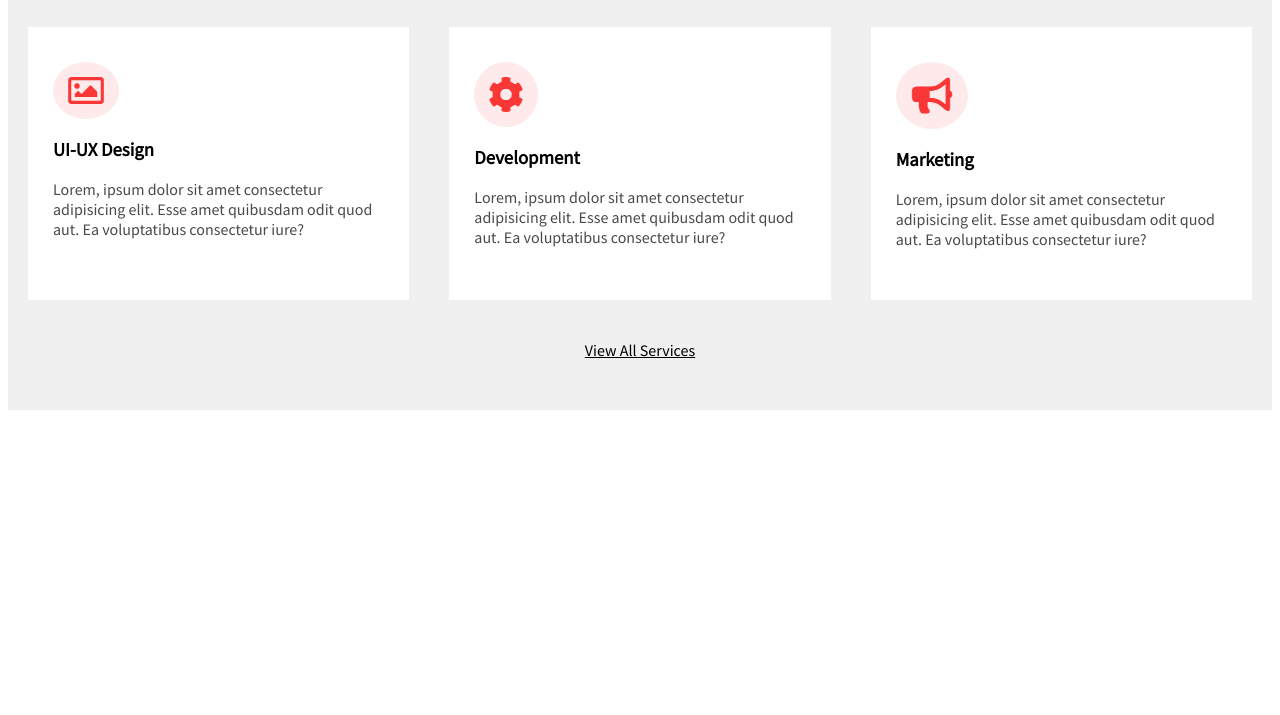
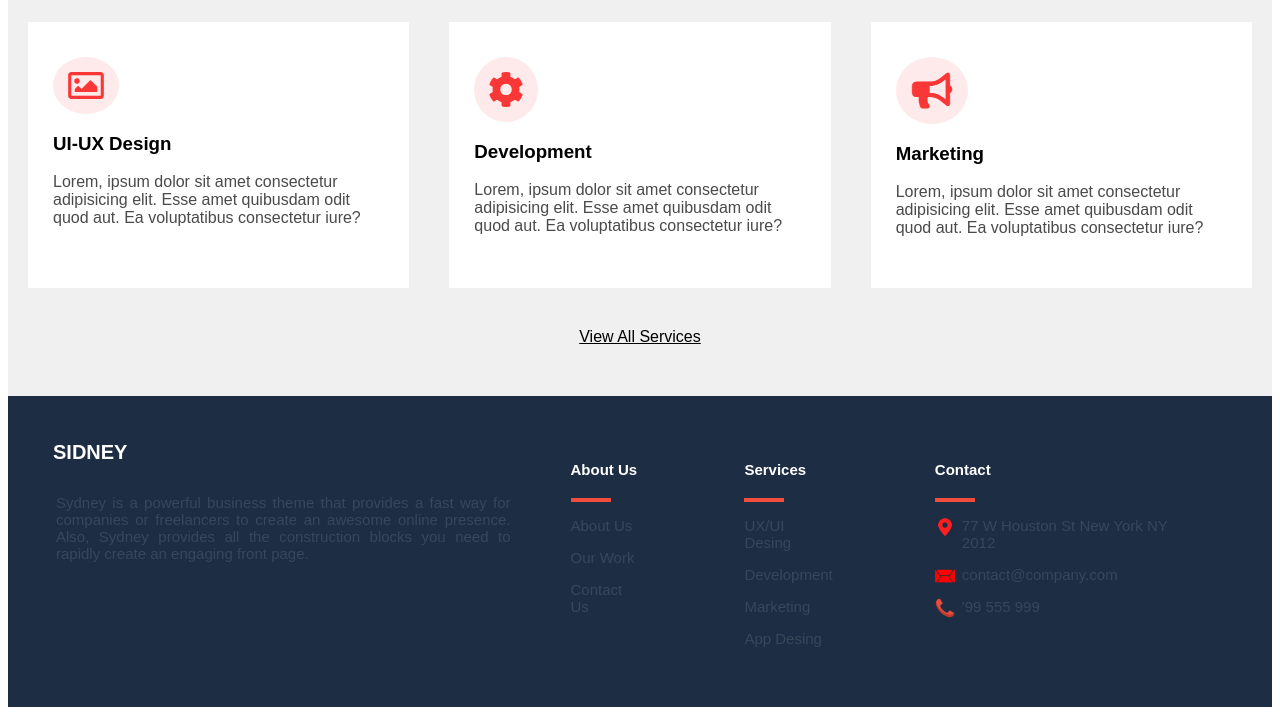
Before and after one commit to noemiAmaya/renponsive_landing, a plain HTML site: page index.html in a window 1280 px wide. Shown: the part 157-872 px from the top of the page. Before the commit the page ends 800 px from the top, so only its background shows below. Drawn offline with Linux system fonts and the light colour scheme.

Commit message:
Footer (#2)
* Footer actualizado

* cambiando css footer

* Ajustes template version celular

```diff
--- /dev/null
+++ b/css/footer.css
@@ -0,0 +1,56 @@
+*{
+    font-family: sans-serif ;
+}
+footer{
+    background-color: #1D2D44;
+    padding: 20px;
+    font-size: 15px;
+    color: #37485A;
+
+}
+
+.box-title{
+   font-size: 20px;
+   font-weight: 600;
+   color: white;
+}
+
+.box-description{
+    margin: 30px 10px 20px 3px;
+    text-align: justify;
+}
+
+.box-1{
+    color: white;
+    font-weight: 600;
+    margin: 20px 0px;
+
+
+}
+.images{
+    width: 20px;
+    height: 20px;
+    float: left;
+    margin: 0px 7px 0px 0px;
+}
+
+.red-line{
+    border-bottom :4px #F24C3A solid;
+    width: 40px;
+
+}
+
+@media only screen and (min-width: 768px){
+    .box-principal{
+        width: 40%;
+    }
+    .box-x{
+        padding:0px 50px 0px 50px;
+
+    }
+    footer{
+        padding: 45px
+
+    }
+
+  }
--- a/index.html
+++ b/index.html
@@ -6,9 +6,8 @@
     <meta name="viewport" content="width=device-width, initial-scale=1.0">
     <meta http-equiv="X-UA-Compatible" content="ie=edge">
     <title>Document</title>
-  <link rel="stylesheet" href="./css/style.css">
-  <link href="https://fonts.googleapis.com/css?family=Source+Sans+Pro&display=swap" rel="stylesheet">
-
+    <link rel="stylesheet" href="css/style.css">
+    <link rel="stylesheet" href="css/footer.css">
 </head>
 
 <body>
@@ -76,7 +75,54 @@
 
 
 
-  <footer></footer>
+    <footer>
+        <div class="article-wrapper">
+            <div class="box-principal">
+                <div class="box-title">SIDNEY</div>
+                <div class="box-description">
+                    Sydney is a powerful business theme that provides
+                    a fast way for companies or freelancers to create an
+                    awesome online presence. Also, Sydney provides all
+                    the construction blocks you need to rapidly create an engaging front page.
+                </div>
+            </div>
+            <div class="box-x">
+                <div class="box-1">About Us</div>
+                <div class="red-line"></div>
+                <div>
+                    <p>About Us</p>
+                    <p>Our Work</p>
+                    <p>Contact Us</p>
+                </div>
+            </div>
+            <div class="box-x">
+
+                <div class="box-1">Services</div>
+                <div class="red-line"></div>
+                <div class="">
+                    <p>UX/UI Desing</p>
+                    <p>Development</p>
+                    <p>Marketing</p>
+                    <p>App Desing</p>
+
+                </div>
+            </div>
+            <div class="box-x">
+                <div class="box-1">Contact</div>
+                <div class="red-line"></div>
+                <div>
+
+                    <img class="images" src="images/location.png" alt="">
+                    <p>77 W Houston St New York NY 2012</p>
+                    <img class="images" src="images/mail2.png" alt="">
+                    <p>contact@company.com</p>
+                    <img class="images" src="images/phone.png" alt="">
+                    <p>'99 555 999</p>
+                </div>
+            </div>
+        </div>
+
+    </footer>
 
 </body>
 
```
Also changed, not shown: images/location.png (added), images/mail2.png (added), images/phone.png (added), 1 other file. Lines whose indentation alone changed are shown as unchanged.
